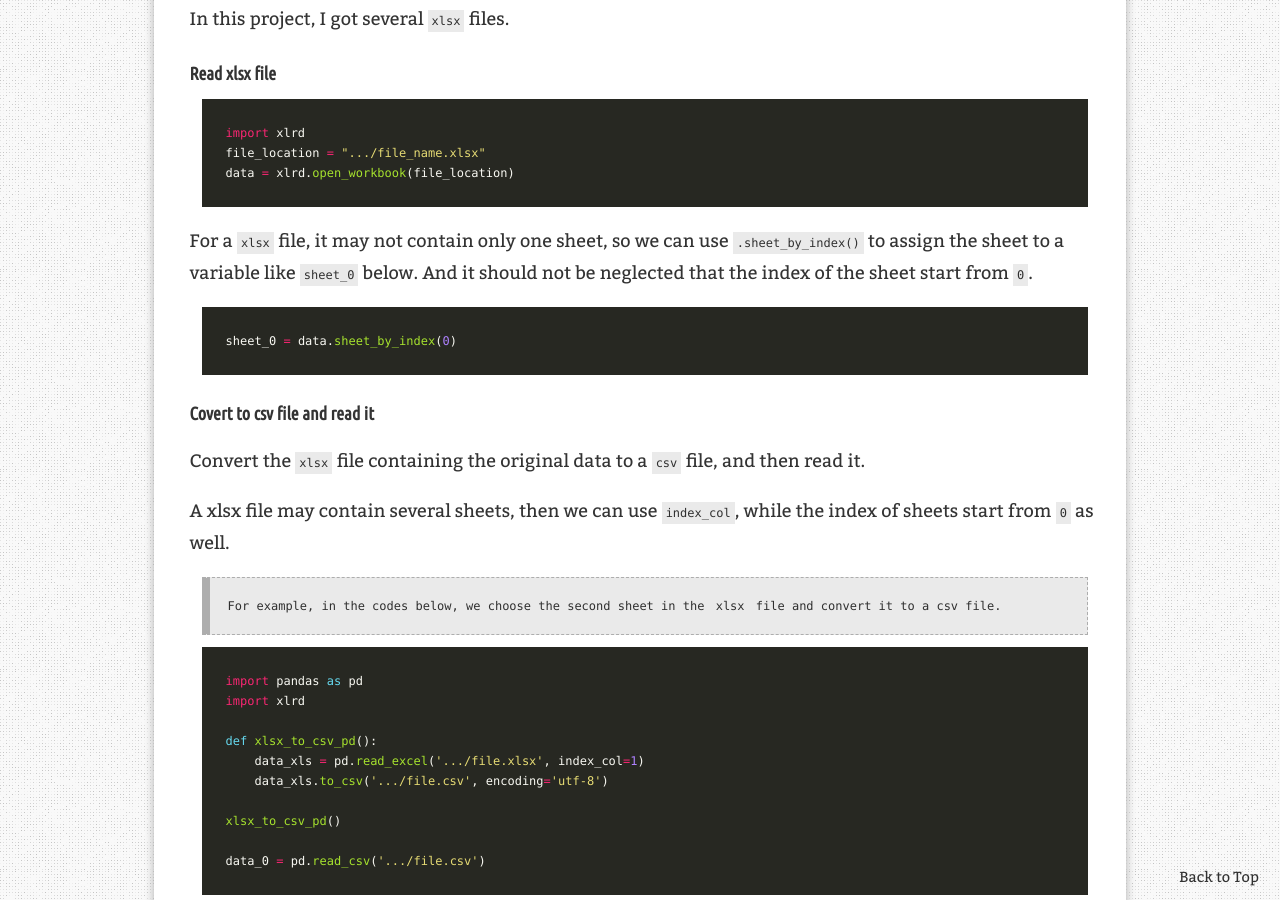
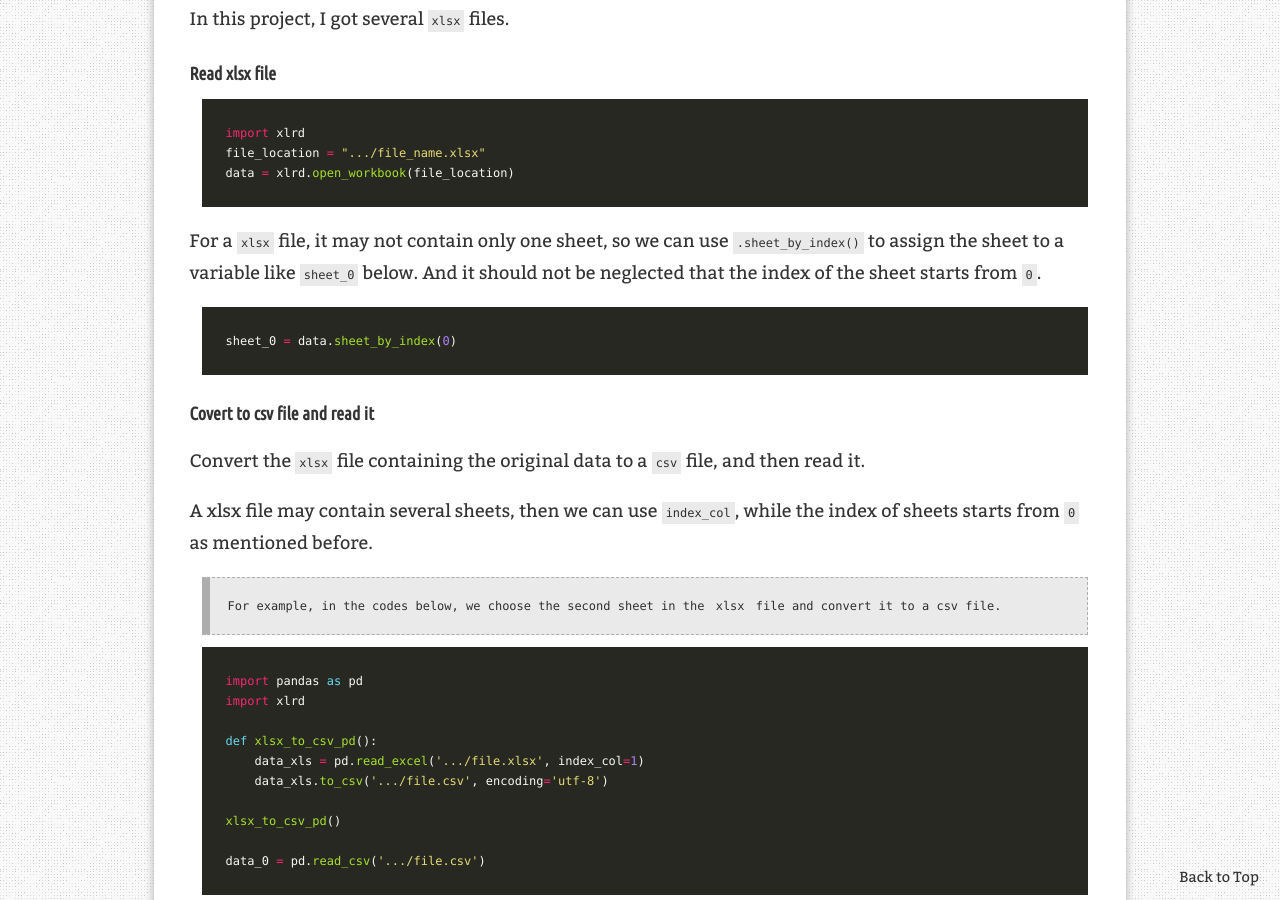
Before and after one commit to AuthurWhywait/AuthurWhywait.github.io, a Jekyll site: the page built from _posts/2022-04-10-hierarchical_clustering.md, in a window 1280 px wide and 900 px high, scrolled down 1729 px. Built offline with Jekyll 4.4.1, drawn with Linux system fonts in a browser that asks for light colours; comment, search, counter and statistics services are not loaded.

Commit message:
Update 2022-04-10-hierarchical_clustering.md

````diff
--- a/_posts/2022-04-10-hierarchical_clustering.md
+++ b/_posts/2022-04-10-hierarchical_clustering.md
@@ -49,7 +49,7 @@ file_location = ".../file_name.xlsx"
 data = xlrd.open_workbook(file_location)
 ```
 
-For a `xlsx` file, it may not contain only one sheet, so we can use `.sheet_by_index()` to assign the sheet to a variable like `sheet_0` below. And it should not be neglected that the index of the sheet start from `0`.
+For a `xlsx` file, it may not contain only one sheet, so we can use `.sheet_by_index()` to assign the sheet to a variable like `sheet_0` below. And it should not be neglected that the index of the sheet starts from `0`.
 
 ```py
 sheet_0 = data.sheet_by_index(0)
@@ -59,7 +59,7 @@ sheet_0 = data.sheet_by_index(0)
 
 Convert the `xlsx` file containing the original data to a `csv` file, and then read it.
 
-A xlsx file may contain several sheets, then we can use  `index_col`, while the index of sheets start from `0` as well.
+A xlsx file may contain several sheets, then we can use  `index_col`, while the index of sheets starts from `0` as mentioned before.
 
 > For example, in the codes below, we choose the second sheet in the `xlsx` file and convert it to a csv file.
 
````
